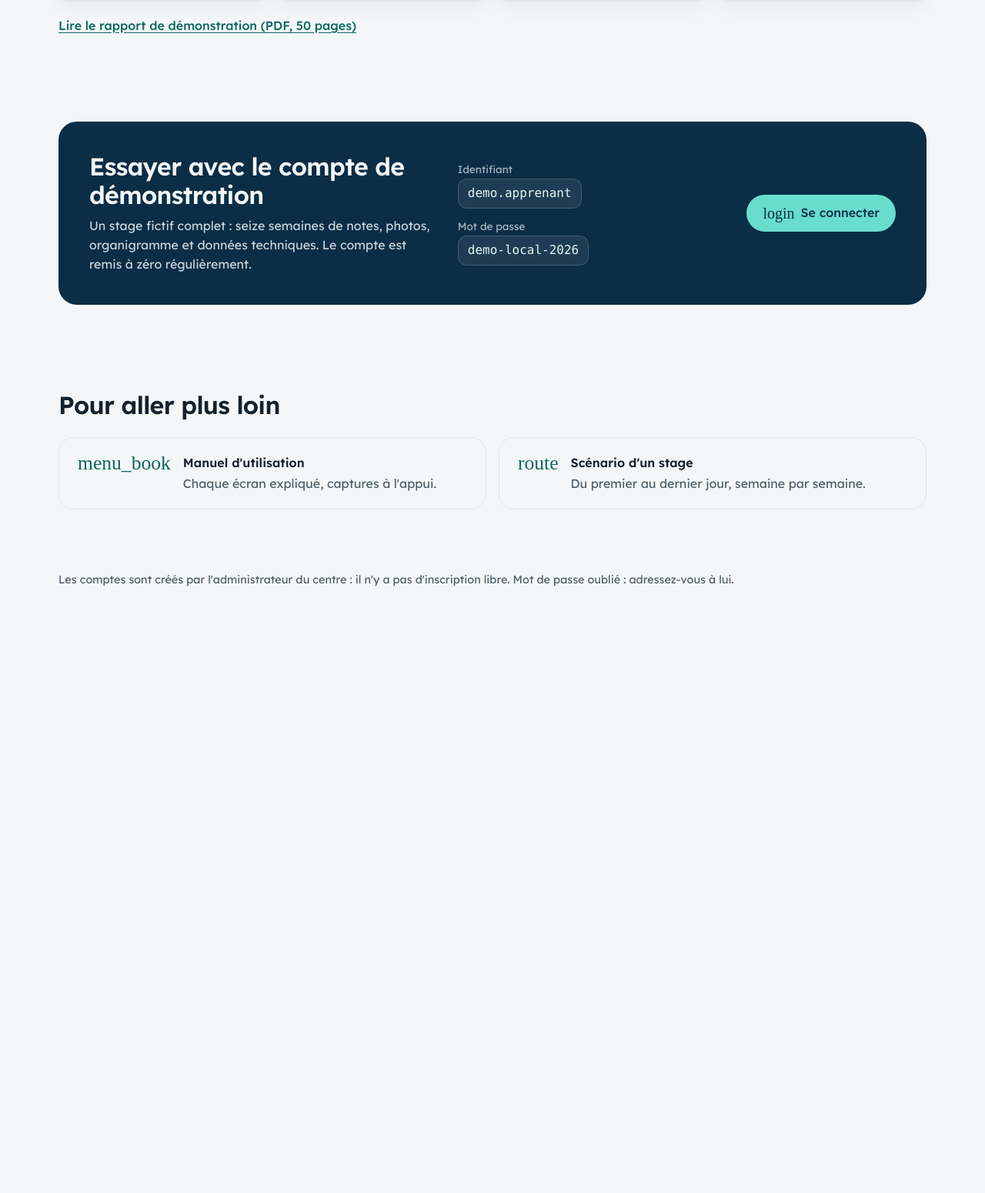
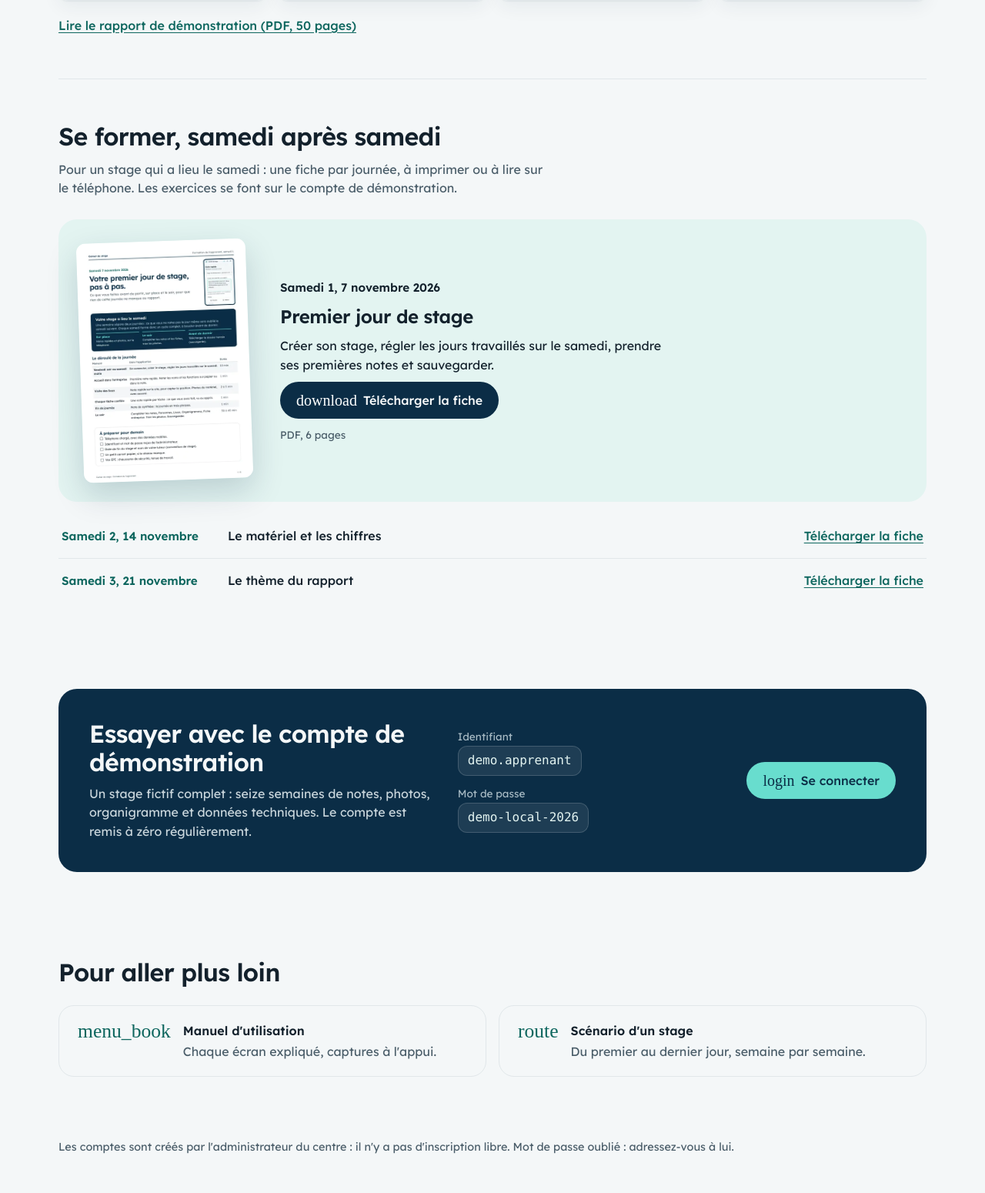
Before and after one commit to fokouarnaud/esr2ventisax, a Django app: page / in a window 1280 px wide. Shown: the part 2841-4391 px from the top of the page at 77% size. Before the commit the page ends 3603 px from the top, so only its background shows below. Run offline with Django 5.2, Linux system fonts and the light colour scheme; some libraries are stand-ins or nearby versions.

Commit message:
feat(accueil): publier les fiches de formation sur l'accueil public
- section « Se former, samedi après samedi » : fiche du prochain samedi à
  la une avec sa couverture, les autres en lignes, « Télécharger la fiche »
- carnet/formation.py (liste et fiche à la une) ; generer_pdf.py copie
  PDF et couvertures dans static/carnet/formation/
- décision A40 dans AGENTS.md

Co-Authored-By: Claude Opus 5.5 <noreply@anthropic.com>

```diff
--- /dev/null
+++ b/webapp/carnet/formation.py
@@ -0,0 +1,40 @@
+"""Fiches de formation publiées sur l'accueil (A40) : une par samedi de stage.
+
+Les PDF et leurs couvertures sont produits par docs/formation/generer_pdf.py, qui les copie dans
+static/carnet/formation/. Ajouter une fiche : l'écrire dans docs/formation/, la générer, puis l'inscrire ici.
+"""
+
+import datetime
+from dataclasses import dataclass
+
+
+@dataclass(frozen=True)
+class Fiche:
+    numero: int
+    date: datetime.date
+    titre: str
+    resume: str
+    pages: int = 6
+
+    @property
+    def pdf(self):
+        return f"carnet/formation/samedi-{self.numero:02d}.pdf"
+
+    @property
+    def couverture(self):
+        return f"carnet/formation/samedi-{self.numero:02d}.webp"
+
+
+FICHES = [
+    Fiche(1, datetime.date(2026, 11, 7), "Premier jour de stage",
+          "Créer son stage, régler les jours travaillés sur le samedi, prendre ses premières notes et sauvegarder."),
+    Fiche(2, datetime.date(2026, 11, 14), "Le matériel et les chiffres",
+          "Recueillir outils, mesures et planning, puis ranger chaque chiffre avec sa source."),
+    Fiche(3, datetime.date(2026, 11, 21), "Le thème du rapport",
+          "Poser les chapitres de la Partie III, suivre une opération de bout en bout, légender les photos."),
+]
+
+
+def fiche_a_la_une(aujourd_hui):
+    """La fiche du prochain samedi (ou du jour même) ; après la dernière publiée, la dernière."""
+    return next((f for f in FICHES if f.date >= aujourd_hui), FICHES[-1])
--- a/webapp/carnet/static/carnet/css/accueil.css
+++ b/webapp/carnet/static/carnet/css/accueil.css
@@ -137,3 +137,35 @@
 @media (prefers-reduced-motion: reduce) {
   .guide__liens a, .bouton { transition: none; }
 }
+
+/* --- Formation (A40) : la fiche du prochain samedi à la une, les autres en lignes ------------ */
+.formation__intro { margin-top: 12px !important; color: var(--discret); max-width: 65ch; }
+.formation__une {
+  margin-top: 28px; display: grid; grid-template-columns: 220px 1fr; gap: 40px; align-items: center;
+  padding: 28px; border-radius: var(--r-carte); background: var(--turquoise-voile);
+}
+.formation__couverture img { border-radius: var(--r-champ); box-shadow: 0 16px 40px rgb(11 45 70 / .18); transform: rotate(-2deg); }
+.formation__texte { display: grid; gap: 10px; justify-items: start; }
+.formation__texte h3 { font-size: 1.5rem; font-weight: 600; letter-spacing: -0.02em; }
+.formation__texte p { color: var(--encre); max-width: 52ch; }
+.formation__date { font-weight: 600; color: var(--turquoise-encre); font-size: .95rem; }
+.formation__format { color: var(--discret) !important; font-size: .85rem; }
+.formation__autres { list-style: none; margin: 16px 0 0; padding: 0; }
+.formation__autres li {
+  display: grid; grid-template-columns: 200px 1fr auto; gap: 16px; align-items: baseline; padding: 16px 4px;
+}
+.formation__autres li + li { border-top: 1px solid var(--trait); }
+.formation__titre { font-weight: 500; }
+.formation__autres a { font-weight: 500; white-space: nowrap; }
+@media (prefers-color-scheme: dark) {
+  .formation__couverture img { box-shadow: 0 16px 40px rgb(0 0 0 / .45); }
+}
+@media (max-width: 640px) {
+  .formation__une { grid-template-columns: 1fr; gap: 20px; padding: 20px; }
+  .formation__couverture img { width: 160px; }
+  .formation__autres li { grid-template-columns: 1fr; gap: 4px; }
+}
+@media (prefers-reduced-motion: no-preference) {
+  .formation__couverture img { transition: transform .3s cubic-bezier(.16, 1, .3, 1); }
+  .formation__une:hover .formation__couverture img { transform: rotate(0deg) translateY(-2px); }
+}
--- a/webapp/carnet/templates/carnet/accueil.html
+++ b/webapp/carnet/templates/carnet/accueil.html
@@ -106,6 +106,34 @@
         <p><a href="{{ rapport_demo }}">Lire le rapport de démonstration (PDF, 50 pages)</a></p>
     </section>
 
+    <section class="formation" id="formation" aria-labelledby="titre-formation">
+        <h2 id="titre-formation">Se former, samedi après samedi</h2>
+        <p class="formation__intro">Pour un stage qui a lieu le samedi : une fiche par journée, à imprimer ou à lire sur le téléphone. Les exercices se font sur le compte de démonstration.</p>
+        <article class="formation__une">
+            <a class="formation__couverture" href="{% static fiche_une.pdf %}" download tabindex="-1" aria-hidden="true">
+                <img src="{% static fiche_une.couverture %}" width="496" height="702" loading="lazy" alt="">
+            </a>
+            <div class="formation__texte">
+                <p class="formation__date">Samedi {{ fiche_une.numero }}, {{ fiche_une.date|date:"j F Y" }}</p>
+                <h3>{{ fiche_une.titre }}</h3>
+                <p>{{ fiche_une.resume }}</p>
+                <a class="bouton" href="{% static fiche_une.pdf %}" download><span class="icone" aria-hidden="true">download</span>Télécharger la fiche</a>
+                <p class="formation__format">PDF, {{ fiche_une.pages }} pages</p>
+            </div>
+        </article>
+        {% if fiches_autres %}
+        <ul class="formation__autres">
+            {% for f in fiches_autres %}
+            <li>
+                <span class="formation__date">Samedi {{ f.numero }}, {{ f.date|date:"j F" }}</span>
+                <span class="formation__titre">{{ f.titre }}</span>
+                <a href="{% static f.pdf %}" download>Télécharger la fiche<span class="visuellement-cache"> du samedi {{ f.numero }} (PDF)</span></a>
+            </li>
+            {% endfor %}
+        </ul>
+        {% endif %}
+    </section>
+
     <section class="demo" id="demo" aria-labelledby="titre-demo">
         <div class="demo__texte">
             <h2 id="titre-demo">Essayer avec le compte de démonstration</h2>
--- a/webapp/carnet/views.py
+++ b/webapp/carnet/views.py
@@ -24,8 +24,11 @@ def accueil(request):
     if request.user.is_authenticated:
         return redirect("carnet:note_rapide")
     from .demo.donnees import IDENTIFIANT, MOT_DE_PASSE  # identifiants publics par choix (A38)
+    from .formation import FICHES, fiche_a_la_une
 
+    une = fiche_a_la_une(timezone.localdate())
     return render(request, "carnet/accueil.html", {
+        "fiche_une": une, "fiches_autres": [f for f in FICHES if f != une],
         "demo_identifiant": IDENTIFIANT, "demo_mot_de_passe": MOT_DE_PASSE,
         "manuel": f"{DEPOT}/docs/manuel/manuel-utilisation.md",
         "scenario": f"{DEPOT}/docs/manuel/scenario-stage.md",
```
Also changed, not shown: AGENTS.md (+1 -0 lines), docs/formation/generer_pdf.py (+19 -0 lines), webapp/tests/test_accueil.py (+35 -0 lines), docs/formation/README.md, webapp/carnet/static/carnet/formation/samedi-01.webp (added), webapp/carnet/static/carnet/formation/samedi-02.webp (added), webapp/carnet/static/carnet/formation/samedi-03.webp (added), 3 other files.
